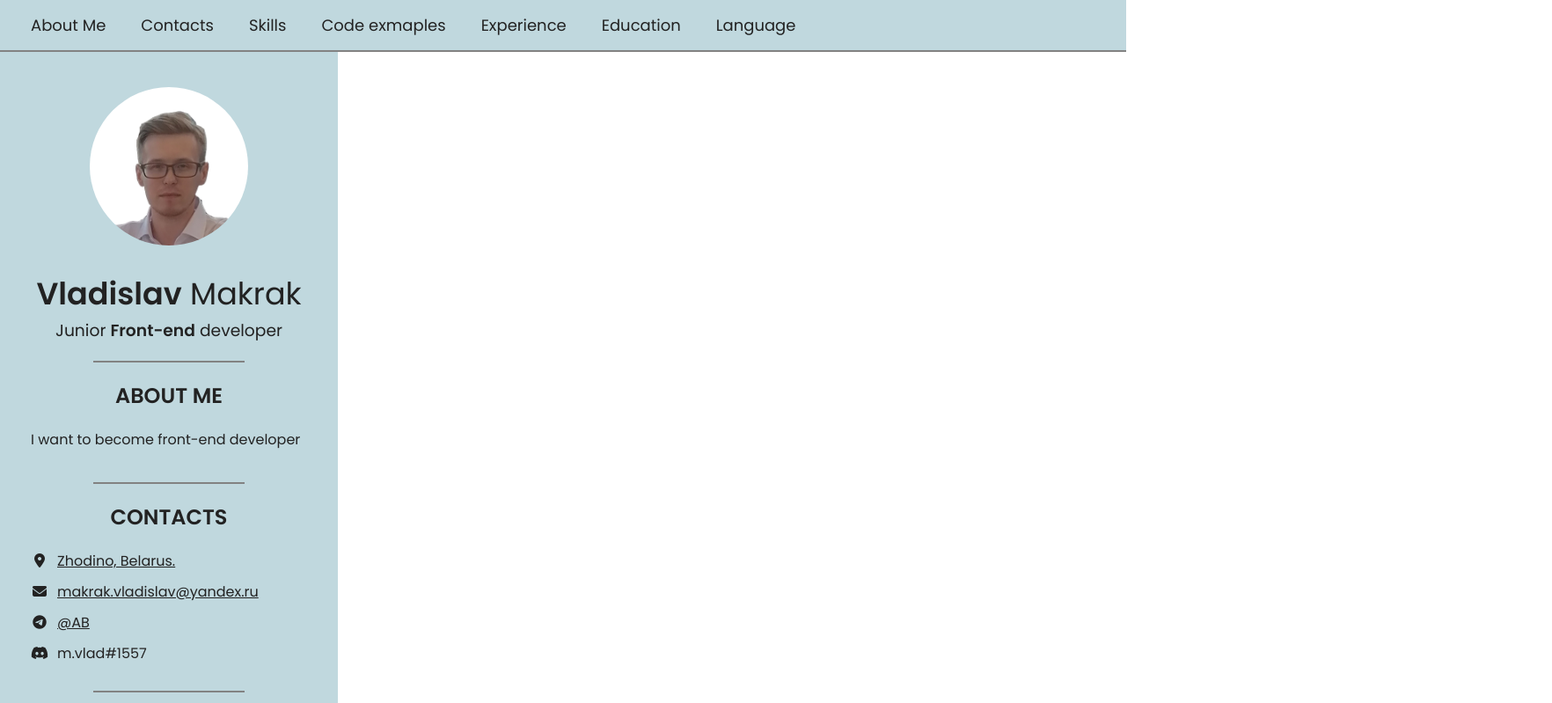
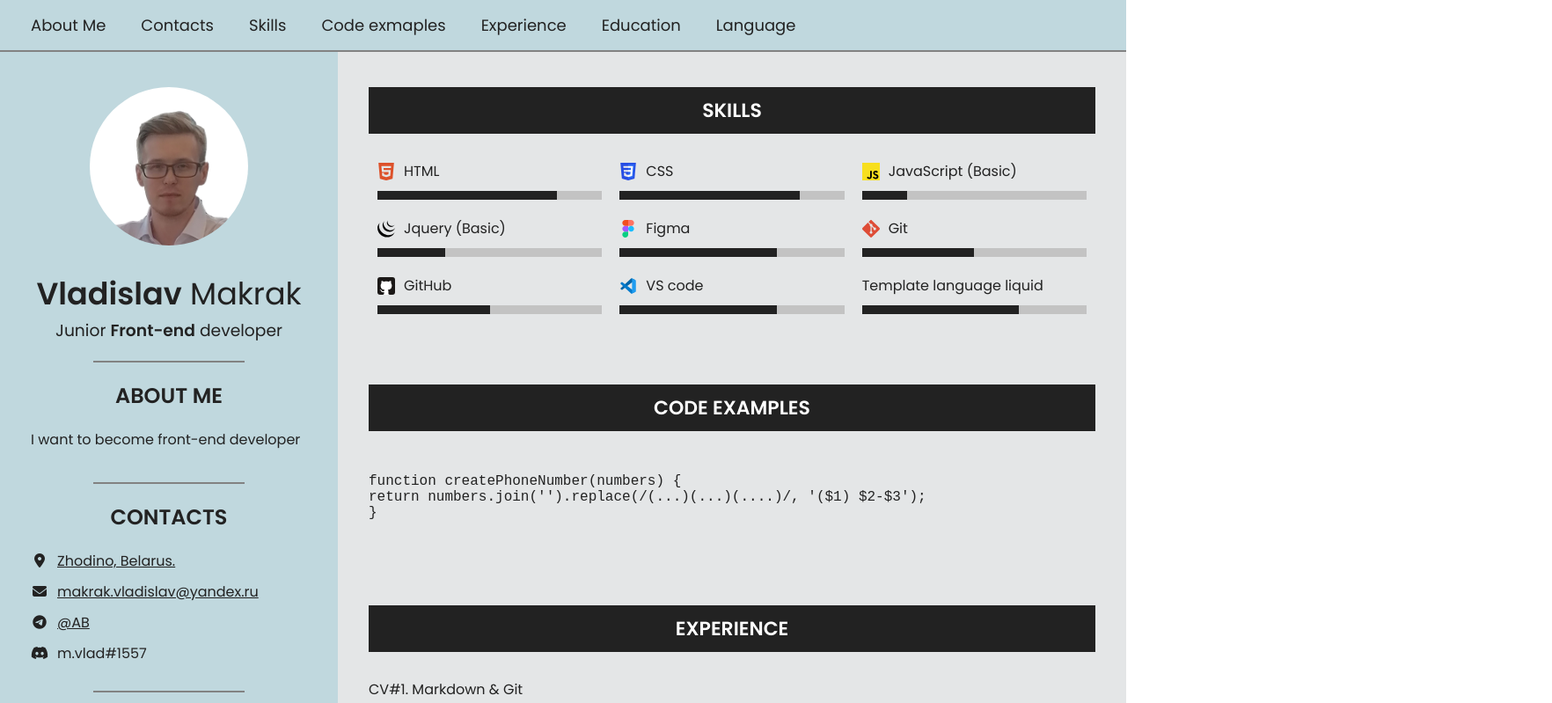
Before and after one commit to makrakvladislav/rsschool-cv, a plain HTML site: page index.html in a window 1280 px wide. Shown: the top 799 px of the page at 88% size, 1764 px wide, since content can reach past the window. Drawn offline with Linux system fonts and the light colour scheme.

Commit message:
feat: add section skills  styles

```diff
--- a/style.css
+++ b/style.css
@@ -151,3 +151,53 @@ body {
 .contacts__item--discord:before {
   content: "\f392";
 }
+
+.main {
+  width: 70%;
+  padding: 40px 35px;
+  background-color: #e4e6e7;
+}
+
+.main__section {
+  margin-bottom: 60px;
+}
+
+.main__title {
+  padding: 10px 20px;
+  margin: 0;
+  margin-bottom: 30px;
+  background-color: #222;
+  font-size: 22px;
+  text-align: center;
+  color: #fff;
+  text-transform: uppercase;
+}
+
+.skills__list {
+  display: flex;
+  flex-wrap: wrap;
+}
+
+.skills__item {
+  width: calc(100% / 3);
+  padding: 0 10px;
+  margin-bottom: 20px;
+}
+
+.skills__item .item__title {
+  display: flex;
+  gap: 10px;
+  align-items: center;
+}
+
+.item__progress-bar {
+  width: 100%;
+  height: 10px;
+  margin-top: 10px;
+  background-color: #c3c3c3;
+}
+
+.progress-bar__body {
+  height: 100%;
+  background-color: #222;
+}
```
